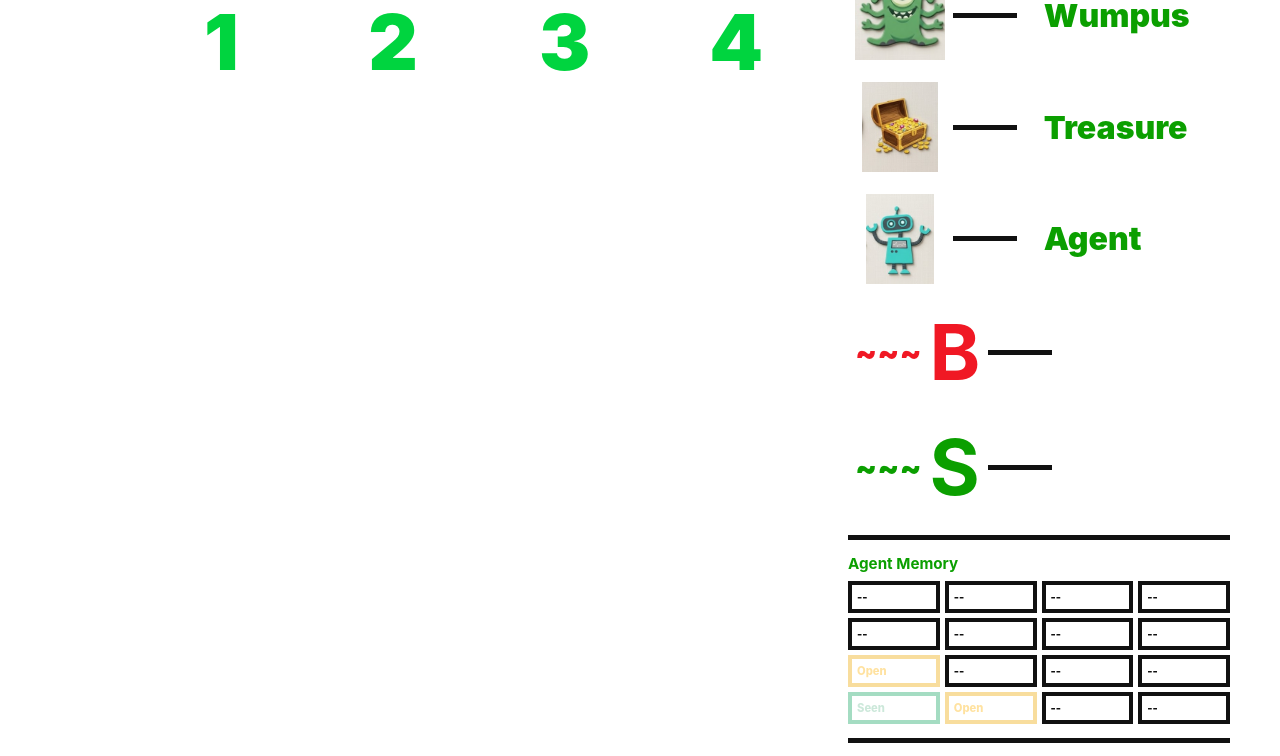
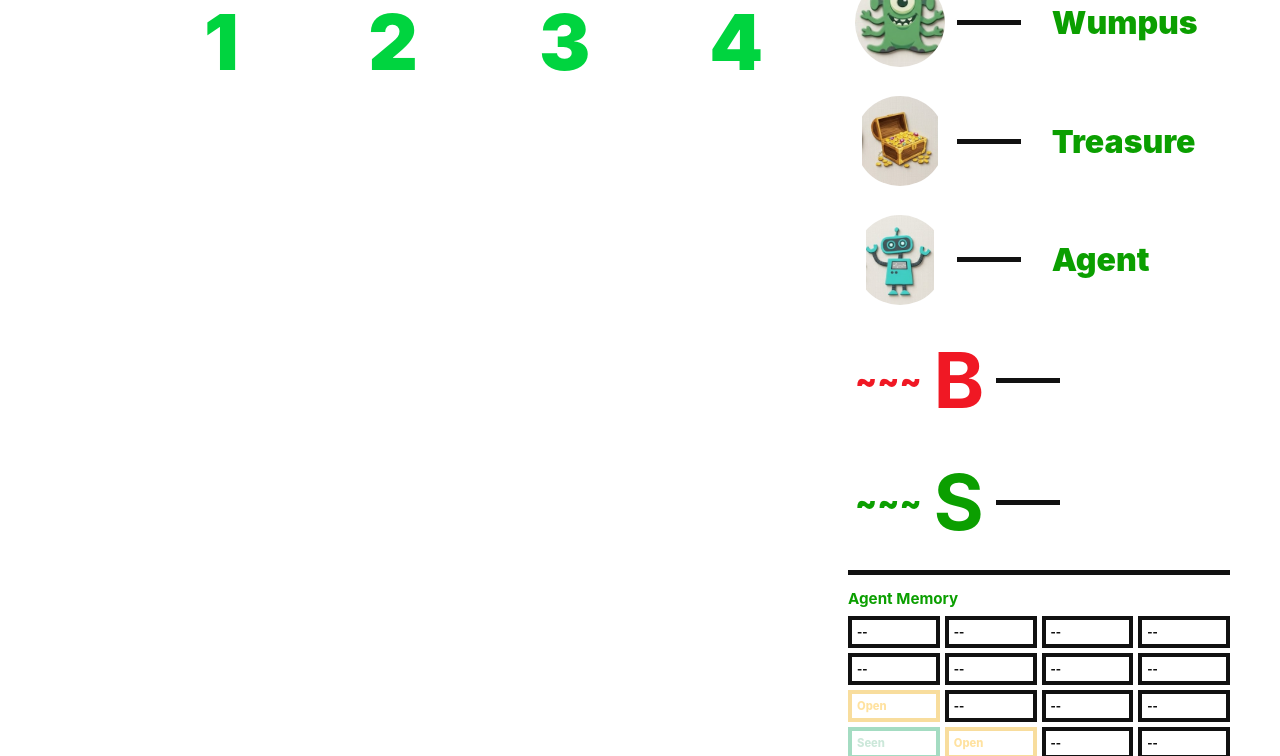
Before and after one commit to manish-kumar-dev-17/Wumpus-Game-3-, a plain HTML site: page index.html in a window 1280 px wide. Shown: the part 739-1495 px from the top of the page. Drawn offline with Linux system fonts and the light colour scheme; files whose address does not match are found by name.

Commit message:
Add legend styles to styles.css
Added styles for legend and legend icons.

```diff
--- a/styles.css
+++ b/styles.css
@@ -400,6 +400,26 @@ h2 {
   margin-top: 8px;
 }
 
+.legend {
+  display: flex;
+  flex-direction: column;
+  gap: 15px;
+}
+
+.legend span {
+  display: flex;
+  align-items: center;
+  gap: 12px;
+  font-size: 18px;
+  font-weight: bold;
+}
+
+.legend-icon {
+  width: 45px;
+  height: 45px;
+  object-fit: cover;
+  border-radius: 50%;
+}
 .memory-cell {
   min-width: 0;
   min-height: 2rem;
```
